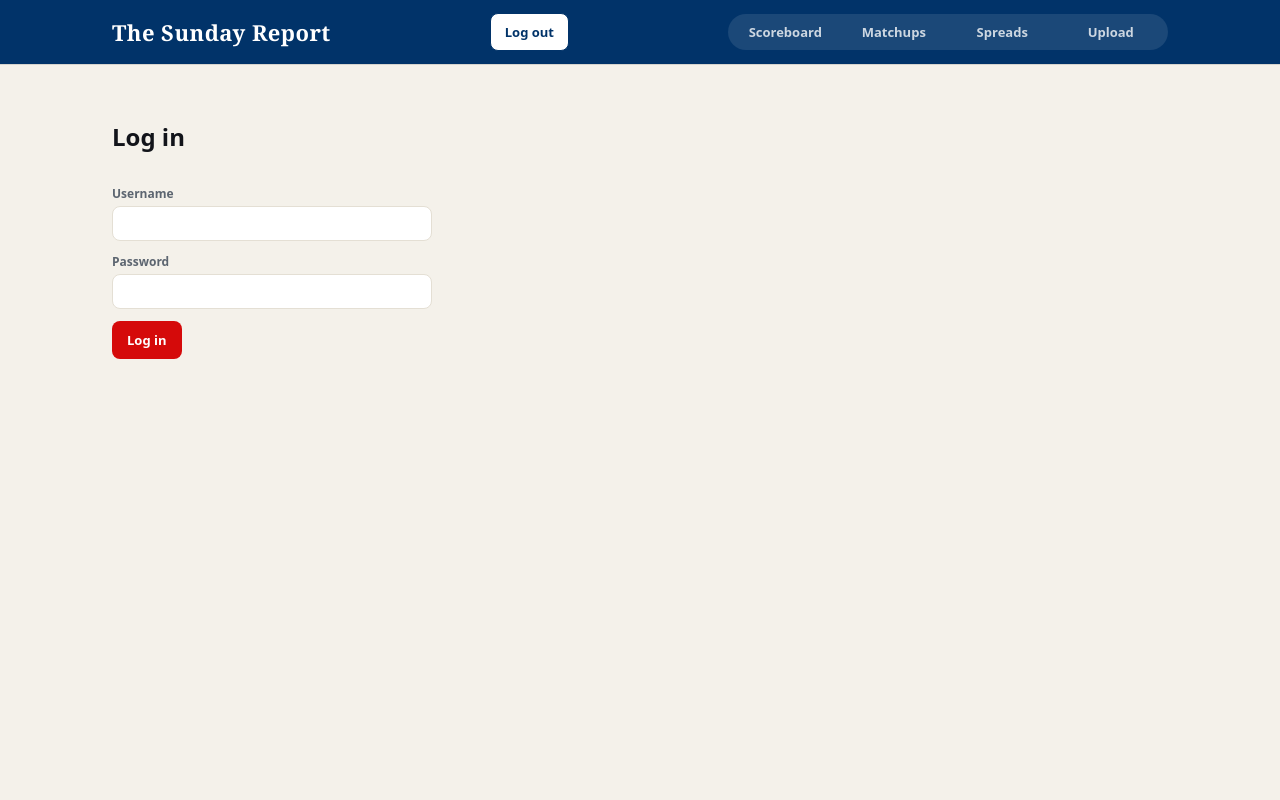
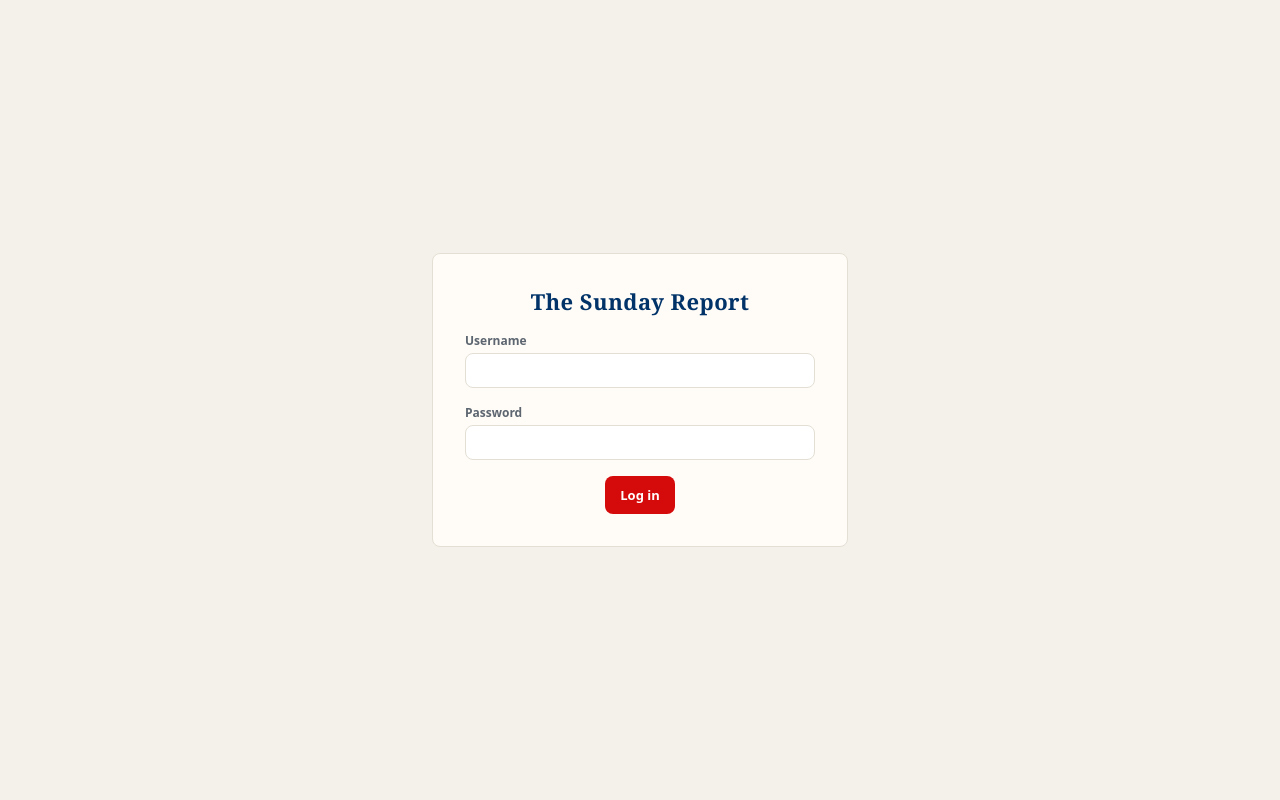
Before and after one commit to phaberman/the-sunday-report, a FastAPI app: page /login in a window 1280 px wide. Run offline with FastAPI, Linux system fonts and the light colour scheme; the visitor is signed in with stand-in values (Sample User, id 1).

Commit message:
fix login page location

```diff
--- a/app/static/style.css
+++ b/app/static/style.css
@@ -38,7 +38,22 @@ body {
 }
 .logout-form { margin: 0; }
 .logout-form button { color: #fff; background: transparent; border-color: rgba(255,255,255,.45); }
-.login-form { max-width: 20rem; display: grid; gap: 12px; margin-top: 8px; }
+.login-page {
+  min-height: 100vh;
+  display: grid;
+  place-items: center;
+}
+.login-card {
+  width: 26rem;
+  padding: 32px;
+  background: var(--card);
+  border: 1px solid var(--line);
+  border-radius: 8px;
+  display: grid;
+  gap: 16px;
+}
+.login-card button { justify-self: center; }
+.login-card h1 { color: var(--navy); text-align: center; }
 h1 {
   font-family: Georgia, "Times New Roman", serif;
   color: #fff;
--- a/app/templates/login.html
+++ b/app/templates/login.html
@@ -1,7 +1,14 @@
-{% extends "base.html" %}
-{% block body %}
-<form class="login-form" method="post" action="/login">
-  <h2>Log in</h2>
+<!DOCTYPE html>
+<html lang="en">
+<head>
+  <meta charset="utf-8">
+  <meta name="viewport" content="width=device-width, initial-scale=1">
+  <title>Log in · The Sunday Report</title>
+  <link rel="stylesheet" href="/static/style.css">
+</head>
+<body class="login-page">
+  <form class="login-card" method="post" action="/login">
+    <h1>The Sunday Report</h1>
     {% if error %}<p class="flash flash-error">{{ error }}</p>{% endif %}
     <label>Username
       <input name="username" autocomplete="username" required>
@@ -11,4 +18,5 @@
     </label>
     <button class="btn-primary" type="submit">Log in</button>
   </form>
-{% endblock %}
+</body>
+</html>
```
Lines whose indentation alone changed are shown as unchanged.
